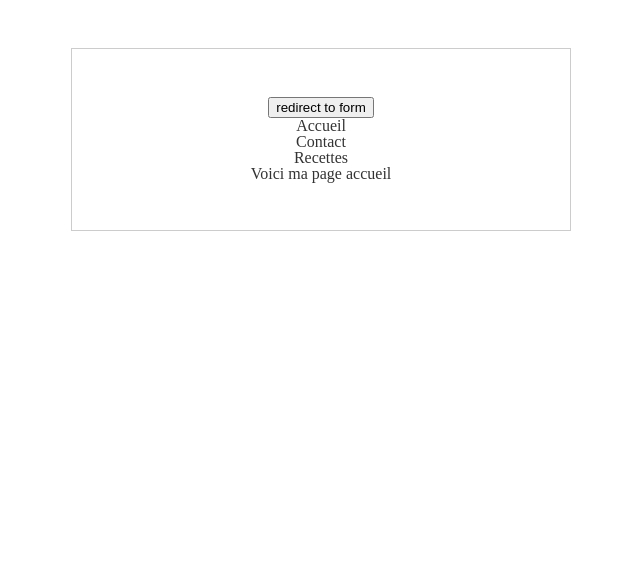
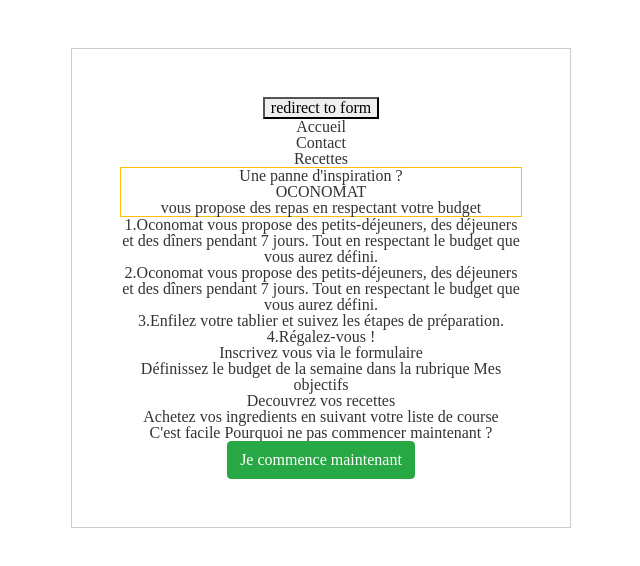
Before and after one commit to vittorio-c/oconomat-front, a React app: page / in a window 1280 px wide. Shown: the whole page, without its empty margins (319-959 px from the left). Built offline with nearby package versions, Linux system fonts and the light colour scheme.

Commit message:
HomePage Basic

```diff
--- a/src/components/App/index.js
+++ b/src/components/App/index.js
@@ -10,8 +10,7 @@ import { connect } from 'react-redux';
  * Local import
  */
 // Composants enfants éventuels
-import ClicCounter from 'src/components/ClicCounter';
-
+import Home from 'src/components/Home';
 // Styles et assets
 import './app.sass';
 
@@ -29,17 +28,17 @@ const App = ({}) => (
       </Link>
         <ul>
           <li>
-          <Link to= "/">Accueil</Link>
+            <Link to= "/">Accueil</Link>
           </li>
           <li>
-          <Link to= "/contact">Contact</Link>
+            <Link to= "/contact">Contact</Link>
           </li>
           <li>
-          <Link to= "/recipe">Recettes</Link>
+            <Link to= "/recipe">Recettes</Link>
           </li>
         </ul>
-      <Route exact path ="/" component={Accueil}/>
-      <Route  path ="/contact" component={Contact}/>
+      <Route exact path ="/" component={Home}/>
+      <Route path ="/contact" component={Contact}/>
       <Route path ="/recipe" component={Recipe}/>
       <Route path="/form" component={Form}/>
 
@@ -51,9 +50,7 @@ const App = ({}) => (
   </div>
 );
 
-const Accueil=() =>{
-  return (<h2> Voici ma page accueil</h2> )
-}
+
 
 const Contact=() =>{
   return (<h2> Voici ma page de contact </h2> )
--- a/src/components/ClicCounter/index.js
+++ /dev/null
@@ -1,51 +0,0 @@
-import React from 'react';
-
-/**
- * Exemple de composant à état (stateful component).
- */
-export default class extends React.Component {
-  // constructor() {
-  //   super();
-  //   this.state = {
-  //     counter: 0
-  //   };
-  //   this.handleClick = this.handleClick.bind(this);
-  // }
-
-  // handleClick() {
-  //   // ...
-  // }
-
-
-  // On peut faire plus simple avec @babel/plugin-proposal-class-properties :
-
-  state = {
-    counter: 0
-  }
-
-  setCounter = (count) => {
-    this.setState({
-      counter: count
-    });
-  }
-
-  increment = (event) => {
-    console.log(event);
-    this.setCounter(this.state.counter + 1);
-  }
-
-  reset = (event) => {
-    console.log(event);
-    this.setCounter(0);
-  }
-
-  render() {
-    console.log('rendering - state:', this.state);
-    const { label } = this.props;
-    const { counter } = this.state;
-    return [
-      <button onClick={this.increment}>{label} ({counter})</button>,
-      <button onClick={this.reset}>RESET</button>
-    ]
-  }
-}
--- a/src/components/Form/index.js
+++ b/src/components/Form/index.js
@@ -24,7 +24,7 @@ class Form extends React.Component {
     <form onSubmit={this.renderRedirect} method="post" action="">
     <input type="text" placeholder="username" name="username"/>
     <input type="password" placeholder="mdp" name="mdp"/>
-     <input type="submit" value="envoyer"/>
+    <input type="submit" value="envoyer"/>
 
     </form>
 
--- /dev/null
+++ b/src/components/Home/index.js
@@ -0,0 +1,97 @@
+import './style.sass'
+import React from 'react';
+
+const Home = () => {
+    return (
+        <main>
+            <Logo />
+            <Steps />
+            <FormExplanations />
+            <BudgetExplanations />
+            <RecipesExplanations />
+            <BuyingExplanations />
+            <FinalMessageButton />
+        </main>
+    )
+}
+
+const Logo = () => {
+    return(
+    <div className = 'container-fluid border border-warning '>
+    <h2>Une panne d'inspiration ?</h2>
+    <h1>OCONOMAT</h1>
+    <h2>vous propose des repas en respectant votre budget</h2>
+    </div>
+    )
+}
+
+const Steps = () => {
+    return (
+        <div className = 'info'>
+        <ol>
+            <li>
+               <strong>1.</strong>Oconomat vous propose des petits-déjeuners, des déjeuners et des dîners pendant 7 jours.
+                Tout en respectant le budget que vous aurez défini.
+            </li>
+            <li>
+                <strong>2.</strong>
+                Oconomat vous propose des petits-déjeuners, des déjeuners et des dîners pendant 7 jours.
+                Tout en respectant le budget que vous aurez défini.
+            </li>
+            <li>
+                <strong>3.</strong>Enfilez votre tablier et suivez les étapes de préparation.
+            </li>
+            <li>
+                <strong>4.</strong>Régalez-vous !
+            </li>
+        </ol>
+    </div>
+    )
+}
+
+const FormExplanations = () => {
+    return(
+        <div>
+            <h2>Inscrivez vous via le formulaire</h2>
+        </div>
+    )
+}
+
+const BudgetExplanations = () => {
+return(
+    <div>
+         <h2>Définissez le budget de la semaine dans la rubrique Mes objectifs</h2>
+    </div>
+)
+}
+
+const RecipesExplanations = () => {
+return(
+    <div>
+        <h2>Decouvrez vos recettes</h2>
+    </div>
+)
+}
+
+const BuyingExplanations = () => {
+return(
+    <div>
+        <h2>Achetez vos ingredients en suivant votre liste de course</h2>
+    </div>
+)
+}
+
+const FinalMessageButton = () => {
+return(
+    <div>
+        <h2>
+            C'est facile Pourquoi ne pas commencer maintenant ?
+        </h2>
+        <button type="button" className = "btn btn-success">
+            Je commence maintenant
+        </button>
+    </div>
+)
+}
+
+export default Home ;
--- a/src/index.html
+++ b/src/index.html
@@ -4,9 +4,19 @@
     <meta charset="UTF-8">
     <meta name="viewport" content="width=device-width, initial-scale=1.0">
     <meta http-equiv="X-UA-Compatible" content="ie=edge">
+     <!-- Bootstrap CSS -->
+     <link rel="stylesheet" href="https://stackpath.bootstrapcdn.com/bootstrap/4.1.3/css/bootstrap.min.css" integrity="sha384-MCw98/SFnGE8fJT3GXwEOngsV7Zt27NXFoaoApmYm81iuXoPkFOJwJ8ERdknLPMO" crossorigin="anonymous">
     <title>Modele React</title>
 </head>
 <body>
-    <div id="root"></div>
+    <div id="root">
+
+    </div>
+
+    <!-- Optional JavaScript -->
+    <!-- jQuery first, then Popper.js, then Bootstrap JS -->
+    <script src="https://code.jquery.com/jquery-3.3.1.slim.min.js" integrity="sha384-q8i/X+965DzO0rT7abK41JStQIAqVgRVzpbzo5smXKp4YfRvH+8abtTE1Pi6jizo" crossorigin="anonymous"></script>
+    <script src="https://cdnjs.cloudflare.com/ajax/libs/popper.js/1.14.3/umd/popper.min.js" integrity="sha384-ZMP7rVo3mIykV+2+9J3UJ46jBk0WLaUAdn689aCwoqbBJiSnjAK/l8WvCWPIPm49" crossorigin="anonymous"></script>
+    <script src="https://stackpath.bootstrapcdn.com/bootstrap/4.1.3/js/bootstrap.min.js" integrity="sha384-ChfqqxuZUCnJSK3+MXmPNIyE6ZbWh2IMqE241rYiqJxyMiZ6OW/JmZQ5stwEULTy" crossorigin="anonymous"></script>
 </body>
 </html>
```
Also changed, not shown: src/components/Home/style.sass (added).
